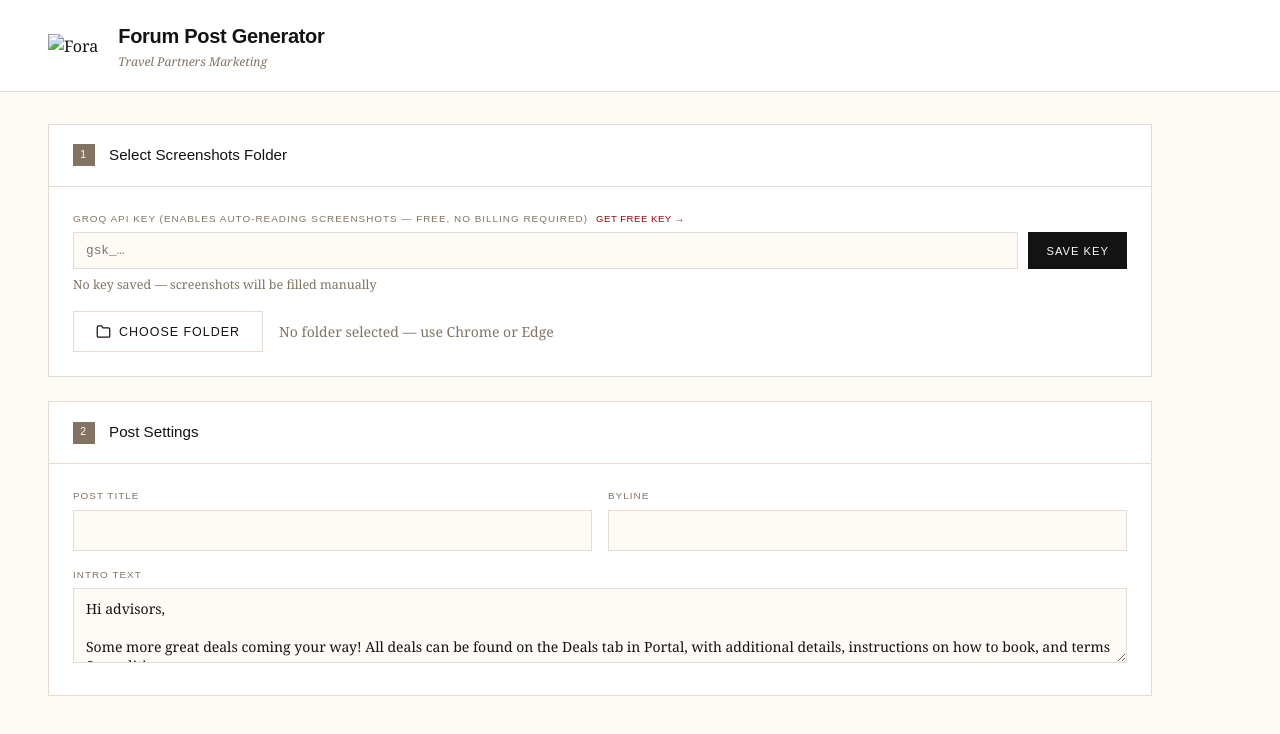
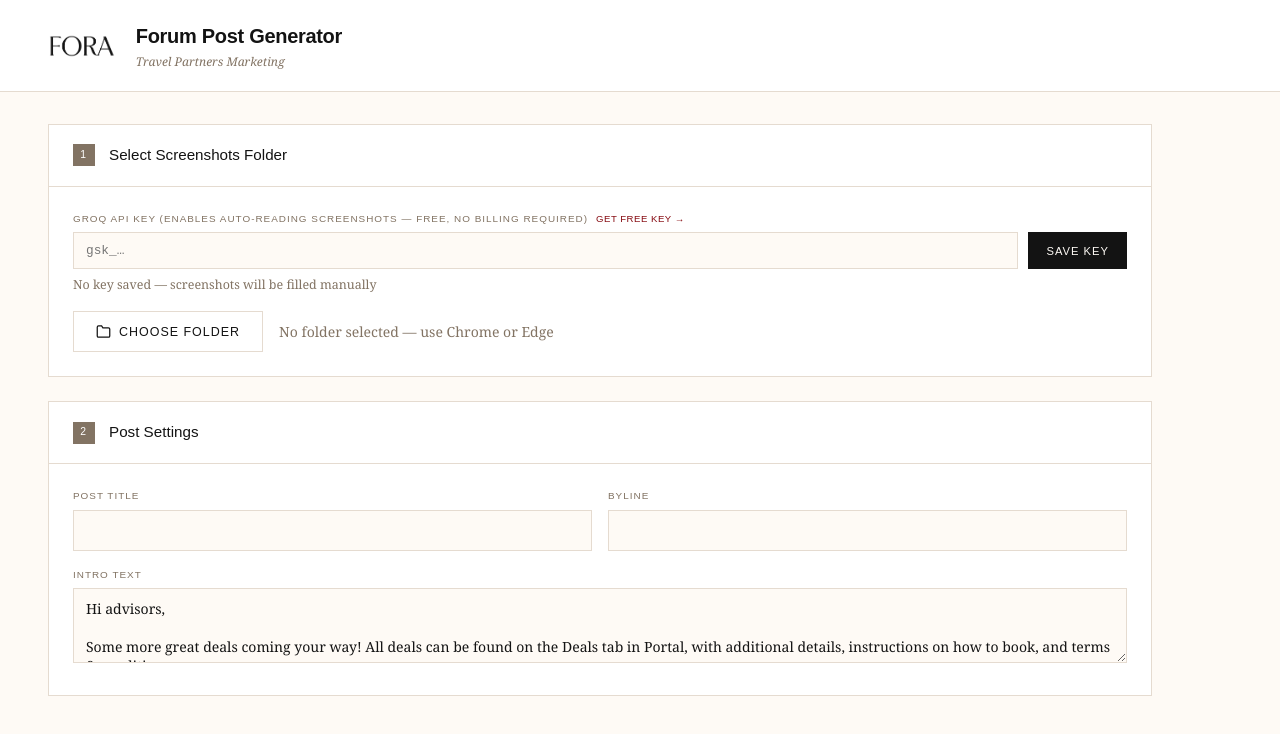
Before and after one commit to margaux-noel/fora-campaign-tracker, a plain HTML site: page forum-post-generator.html in a window 1280 px wide. Drawn offline with Linux system fonts and the light colour scheme; a web font is replaced by a local one.

Commit message:
Add logo to repo and fix path for GitHub Pages
Co-Authored-By: Claude Sonnet 4.6 <noreply@anthropic.com>

```diff
--- a/forum-post-generator.html
+++ b/forum-post-generator.html
@@ -539,7 +539,7 @@
 
 <header class="header">
   <div class="header-left">
-    <img src="../partner-portal/logo.png" alt="Fora" class="header-logo">
+    <img src="logo.png" alt="Fora" class="header-logo">
     <div class="header-title">
       <h1>Forum Post Generator</h1>
       <p class="tagline">Travel Partners Marketing</p>
```
Also changed, not shown: logo.png (added).
